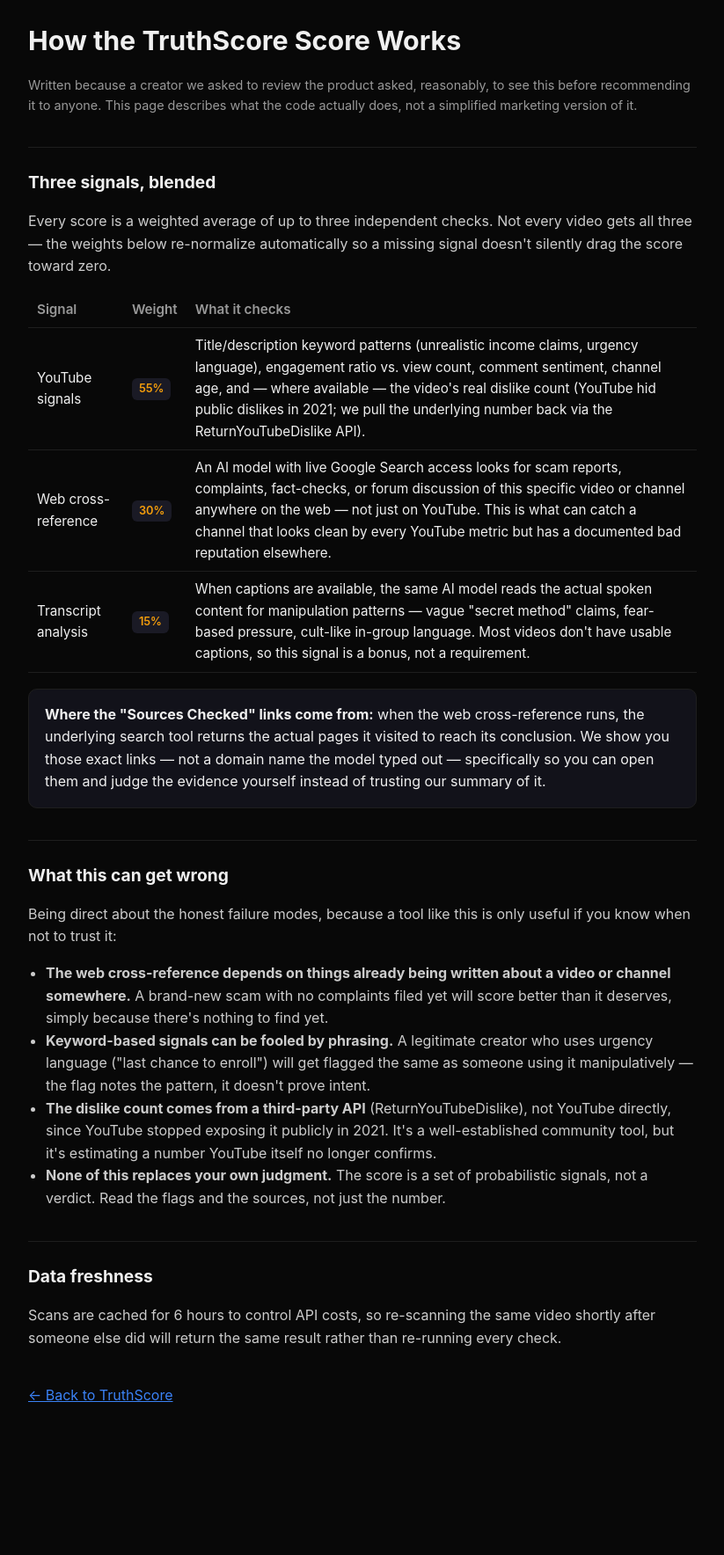
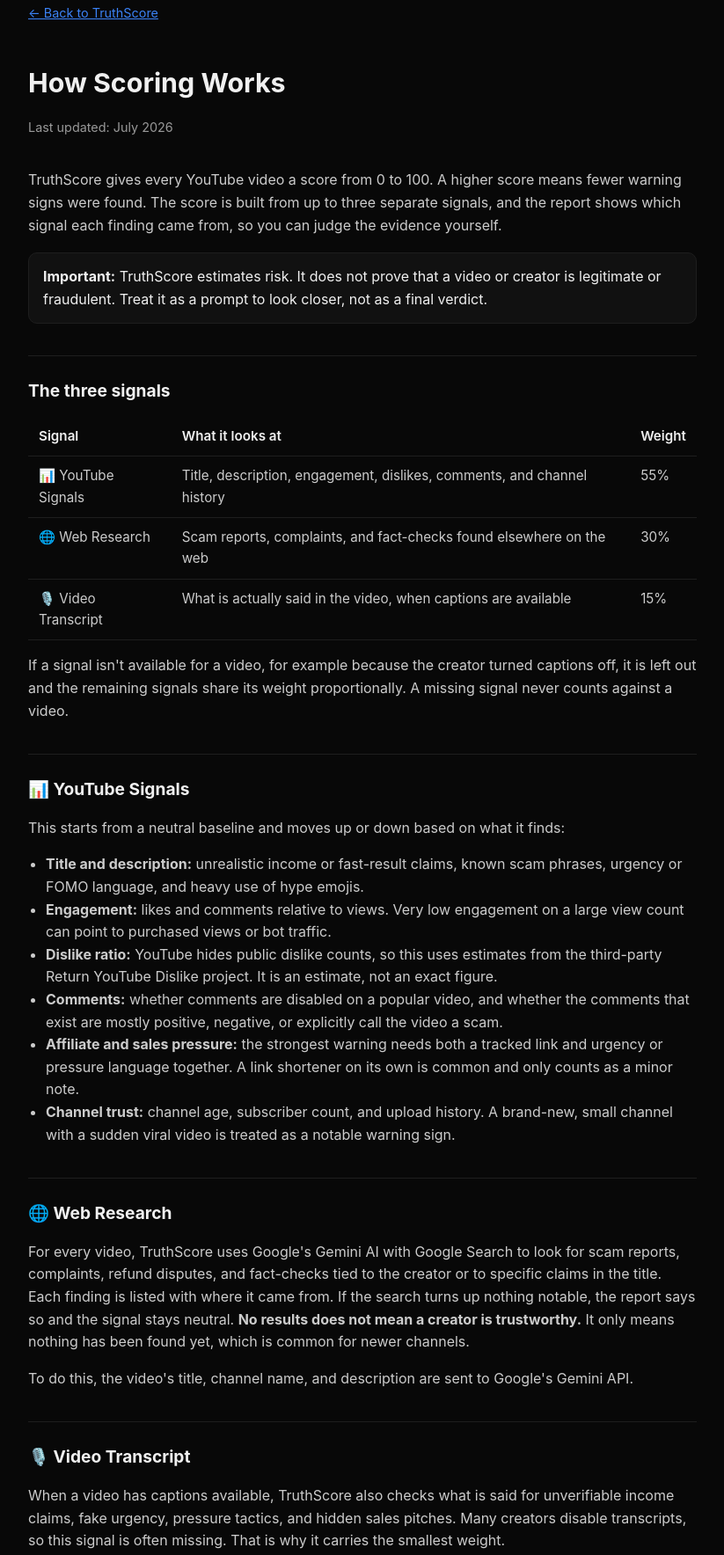
Before and after one commit to Waithesh/truthscore, a plain HTML site: page methodology.html in a window 1280 px wide. Shown: the part 48-1816 px from the top of the page at 88% size, without its empty margins (228-1051 px from the left). Before the commit the page ends 1744 px from the top, so only its background shows below. Drawn offline with Linux system fonts and the light colour scheme.

Commit message:
Update methodology.html

```diff
--- a/methodology.html
+++ b/methodology.html
@@ -4,9 +4,9 @@
 <meta charset="UTF-8">
 <meta name="viewport" content="width=device-width, initial-scale=1">
 <title>How Scoring Works — TruthScore</title>
-<meta name="description" content="How TruthScore's score is calculated: the three signals it blends, their weights, and their honest limitations.">
+<meta name="description" content="How TruthScore calculates a scam-risk score for YouTube videos: what it checks, how the signals are weighted, and where it can be wrong.">
 <style>
-  :root{--bg:#080808;--fg:#f0f0f0;--muted:#999;--border:#1e1e1e;--blue:#3b82f6;--amber:#f59e0b;--green:#22c55e;--red:#ff4d4d}
+  :root{--bg:#080808;--fg:#f0f0f0;--muted:#999;--border:#1e1e1e;--blue:#3b82f6}
   body{background:var(--bg);color:var(--fg);font-family:-apple-system,BlinkMacSystemFont,'Segoe UI',sans-serif;
        max-width:760px;margin:0 auto;padding:50px 20px 80px;line-height:1.6}
   h1{font-size:1.9rem;margin-bottom:6px}
@@ -14,50 +14,83 @@
   h2{font-size:1.2rem;margin-top:36px;margin-bottom:10px;border-top:1px solid var(--border);padding-top:24px}
   p,li{color:#ccc}
   a{color:var(--blue)}
-  code{background:#151515;padding:1px 6px;border-radius:4px;font-size:0.9em}
   ul{padding-left:20px}
-  table{width:100%;border-collapse:collapse;margin:16px 0}
-  th,td{text-align:left;padding:8px 10px;border-bottom:1px solid var(--border);font-size:0.95rem}
-  th{color:var(--muted);font-weight:600}
-  .tag{display:inline-block;padding:2px 8px;border-radius:6px;font-size:0.8rem;font-weight:600}
-  .tag-weight{background:#1a1a25;color:var(--amber)}
-  .callout{background:#12121a;border:1px solid var(--border);border-radius:10px;padding:16px 18px;margin:18px 0}
+  table{width:100%;border-collapse:collapse;margin:14px 0}
+  th,td{text-align:left;padding:10px 12px;border-bottom:1px solid var(--border);color:#ccc;font-size:0.95rem;vertical-align:top}
+  th{color:var(--fg);font-weight:600}
+  .note{background:#111;border:1px solid var(--border);border-radius:10px;padding:14px 16px;margin:18px 0}
+  .back{display:inline-block;margin-bottom:24px;font-size:0.9rem}
 </style>
 </head>
 <body>
-  <h1>How the TruthScore Score Works</h1>
-  <p class="updated">Written because a creator we asked to review the product asked, reasonably, to see this before recommending it to anyone. This page describes what the code actually does, not a simplified marketing version of it.</p>
+  <a class="back" href="/">← Back to TruthScore</a>
+  <h1>How Scoring Works</h1>
+  <p class="updated">Last updated: July 2026</p>
 
-  <h2>Three signals, blended</h2>
-  <p>Every score is a weighted average of up to three independent checks. Not every video gets all three —
-  the weights below re-normalize automatically so a missing signal doesn't silently drag the score toward zero.</p>
-  <table>
-    <tr><th>Signal</th><th>Weight</th><th>What it checks</th></tr>
-    <tr><td>YouTube signals</td><td><span class="tag tag-weight">55%</span></td><td>Title/description keyword patterns (unrealistic income claims, urgency language), engagement ratio vs. view count, comment sentiment, channel age, and — where available — the video's real dislike count (YouTube hid public dislikes in 2021; we pull the underlying number back via the ReturnYouTubeDislike API).</td></tr>
-    <tr><td>Web cross-reference</td><td><span class="tag tag-weight">30%</span></td><td>An AI model with live Google Search access looks for scam reports, complaints, fact-checks, or forum discussion of this specific video or channel anywhere on the web — not just on YouTube. This is what can catch a channel that looks clean by every YouTube metric but has a documented bad reputation elsewhere.</td></tr>
-    <tr><td>Transcript analysis</td><td><span class="tag tag-weight">15%</span></td><td>When captions are available, the same AI model reads the actual spoken content for manipulation patterns — vague "secret method" claims, fear-based pressure, cult-like in-group language. Most videos don't have usable captions, so this signal is a bonus, not a requirement.</td></tr>
-  </table>
+  <p>TruthScore gives every YouTube video a score from 0 to 100. A higher score means fewer warning
+  signs were found. The score is built from up to three separate signals, and the report shows
+  which signal each finding came from, so you can judge the evidence yourself.</p>
 
-  <div class="callout">
-    <strong>Where the "Sources Checked" links come from:</strong> when the web cross-reference runs, the underlying
-    search tool returns the actual pages it visited to reach its conclusion. We show you those exact links — not
-    a domain name the model typed out — specifically so you can open them and judge the evidence yourself instead
-    of trusting our summary of it.
+  <div class="note">
+    <strong>Important:</strong> TruthScore estimates risk. It does not prove that a video or creator
+    is legitimate or fraudulent. Treat it as a prompt to look closer, not as a final verdict.
   </div>
 
-  <h2>What this can get wrong</h2>
-  <p>Being direct about the honest failure modes, because a tool like this is only useful if you know when not to trust it:</p>
+  <h2>The three signals</h2>
+  <table>
+    <tr><th>Signal</th><th>What it looks at</th><th>Weight</th></tr>
+    <tr><td>📊 YouTube Signals</td><td>Title, description, engagement, dislikes, comments, and channel history</td><td>55%</td></tr>
+    <tr><td>🌐 Web Research</td><td>Scam reports, complaints, and fact-checks found elsewhere on the web</td><td>30%</td></tr>
+    <tr><td>🎙️ Video Transcript</td><td>What is actually said in the video, when captions are available</td><td>15%</td></tr>
+  </table>
+  <p>If a signal isn't available for a video, for example because the creator turned captions off,
+  it is left out and the remaining signals share its weight proportionally. A missing signal never
+  counts against a video.</p>
+
+  <h2>📊 YouTube Signals</h2>
+  <p>This starts from a neutral baseline and moves up or down based on what it finds:</p>
   <ul>
-    <li><strong>The web cross-reference depends on things already being written about a video or channel somewhere.</strong> A brand-new scam with no complaints filed yet will score better than it deserves, simply because there's nothing to find yet.</li>
-    <li><strong>Keyword-based signals can be fooled by phrasing.</strong> A legitimate creator who uses urgency language ("last chance to enroll") will get flagged the same as someone using it manipulatively — the flag notes the pattern, it doesn't prove intent.</li>
-    <li><strong>The dislike count comes from a third-party API</strong> (ReturnYouTubeDislike), not YouTube directly, since YouTube stopped exposing it publicly in 2021. It's a well-established community tool, but it's estimating a number YouTube itself no longer confirms.</li>
-    <li><strong>None of this replaces your own judgment.</strong> The score is a set of probabilistic signals, not a verdict. Read the flags and the sources, not just the number.</li>
+    <li><strong>Title and description:</strong> unrealistic income or fast-result claims, known scam phrases, urgency or FOMO language, and heavy use of hype emojis.</li>
+    <li><strong>Engagement:</strong> likes and comments relative to views. Very low engagement on a large view count can point to purchased views or bot traffic.</li>
+    <li><strong>Dislike ratio:</strong> YouTube hides public dislike counts, so this uses estimates from the third-party Return YouTube Dislike project. It is an estimate, not an exact figure.</li>
+    <li><strong>Comments:</strong> whether comments are disabled on a popular video, and whether the comments that exist are mostly positive, negative, or explicitly call the video a scam.</li>
+    <li><strong>Affiliate and sales pressure:</strong> the strongest warning needs both a tracked link and urgency or pressure language together. A link shortener on its own is common and only counts as a minor note.</li>
+    <li><strong>Channel trust:</strong> channel age, subscriber count, and upload history. A brand-new, small channel with a sudden viral video is treated as a notable warning sign.</li>
   </ul>
 
-  <h2>Data freshness</h2>
-  <p>Scans are cached for 6 hours to control API costs, so re-scanning the same video shortly after someone else
-  did will return the same result rather than re-running every check.</p>
+  <h2>🌐 Web Research</h2>
+  <p>For every video, TruthScore uses Google's Gemini AI with Google Search to look for scam
+  reports, complaints, refund disputes, and fact-checks tied to the creator or to specific claims in
+  the title. Each finding is listed with where it came from. If the search turns up nothing
+  notable, the report says so and the signal stays neutral. <strong>No results does not mean a
+  creator is trustworthy.</strong> It only means nothing has been found yet, which is common for
+  newer channels.</p>
+  <p>To do this, the video's title, channel name, and description are sent to Google's Gemini API.</p>
 
-  <p style="margin-top:40px"><a href="/">← Back to TruthScore</a></p>
+  <h2>🎙️ Video Transcript</h2>
+  <p>When a video has captions available, TruthScore also checks what is said for unverifiable
+  income claims, fake urgency, pressure tactics, and hidden sales pitches. Many creators disable
+  transcripts, so this signal is often missing. That is why it carries the smallest weight.</p>
+
+  <h2>Reading the result</h2>
+  <ul>
+    <li><strong>75 and above:</strong> Likely Legit. Few or no warning signs were found.</li>
+    <li><strong>Below 75:</strong> the lower the score, the more warning signs were found and the more carefully you should check the claims yourself.</li>
+  </ul>
+  <p>Findings are color-coded: red for strong warning signs, yellow for things worth checking,
+  blue for context, and green for positive signs.</p>
+
+  <h2>Where TruthScore can be wrong</h2>
+  <ul>
+    <li><strong>Keyword checks are blunt.</strong> A legitimate creator can trigger a warning, and a careful scammer can avoid every keyword.</li>
+    <li><strong>Good numbers can be faked.</strong> Engagement, comments, and subscriber counts can be bought or manipulated.</li>
+    <li><strong>Web research is limited to what is findable.</strong> New or small scams may have no public reports yet.</li>
+    <li><strong>AI can make mistakes.</strong> The web research and transcript checks use an AI model, which can misread context.</li>
+    <li><strong>Results are cached.</strong> A video's result may be reused for up to 6 hours, so very recent changes may not show up yet.</li>
+  </ul>
+  <p>Never make a financial decision based on a score alone. If a video asks for money, check the
+  seller independently first.</p>
+
+  <p style="margin-top:40px"><a href="/">Analyze a video</a> · <a href="/privacy.html">Privacy Policy</a></p>
 </body>
 </html>
```
